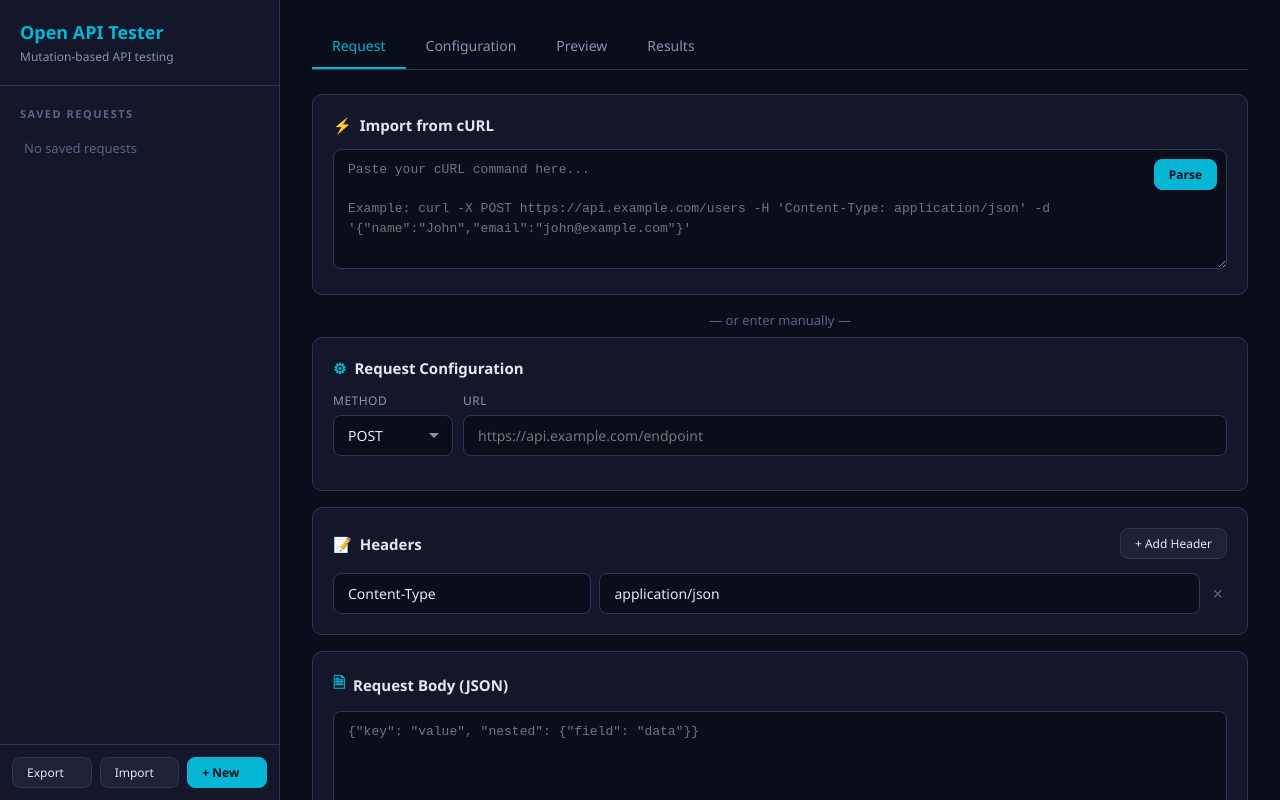
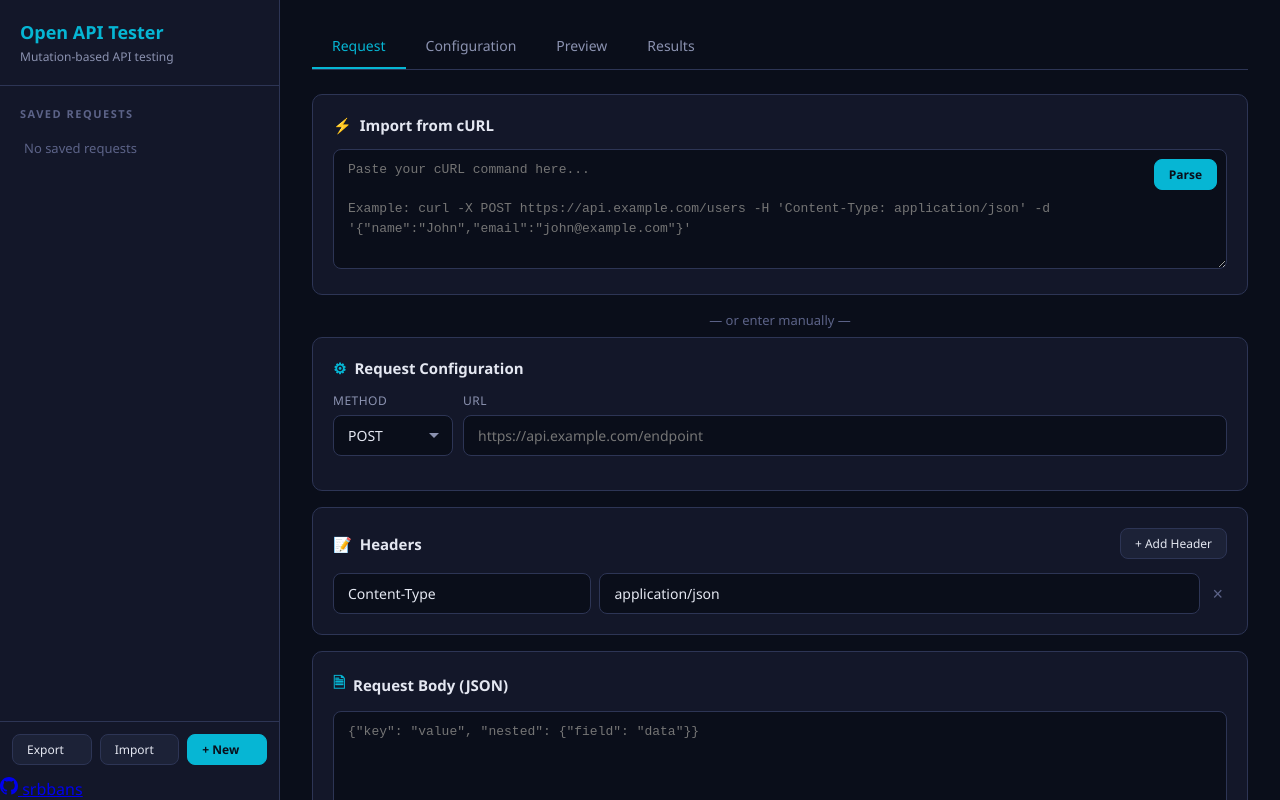
Before and after one commit to srbbans/Open-API-Tester, a website: page public/index.html in a window 1280 px wide. Drawn offline with Linux system fonts and the light colour scheme.

Commit message:
Add GitHub link to sidebar footer

```diff
--- a/public/index.html
+++ b/public/index.html
@@ -27,6 +27,12 @@
       <button class="btn btn-sm" onclick="exportAll()" title="Export All">Export</button>
       <button class="btn btn-sm" onclick="showImportModal()" title="Import Requests">Import</button>
       <button class="btn btn-sm btn-primary" onclick="newRequest()" title="New Request">+ New</button>
+    </div>
+    <div class="sidebar-footer">
+      <a href="https://github.com/srbbans" target="_blank" rel="noopener noreferrer" class="dev-link">
+        <svg width="18" height="18" viewBox="0 0 16 16" fill="currentColor"><path d="M8 0C3.58 0 0 3.58 0 8c0 3.54 2.29 6.53 5.47 7.59.4.07.55-.17.55-.38 0-.19-.01-.82-.01-1.49-2.01.37-2.53-.49-2.69-.94-.09-.23-.48-.94-.82-1.13-.28-.15-.68-.52-.01-.53.63-.01 1.08.58 1.23.82.72 1.21 1.87.87 2.33.66.07-.52.28-.87.51-1.07-1.78-.2-3.64-.89-3.64-3.95 0-.87.31-1.59.82-2.15-.08-.2-.36-1.02.08-2.12 0 0 .67-.21 2.2.82.64-.18 1.32-.27 2-.27.68 0 1.36.09 2 .27 1.53-1.04 2.2-.82 2.2-.82.44 1.1.16 1.92.08 2.12.51.56.82 1.27.82 2.15 0 3.07-1.87 3.75-3.65 3.95.29.25.54.73.54 1.48 0 1.07-.01 1.93-.01 2.2 0 .21.15.46.55.38A8.01 8.01 0 0016 8c0-4.42-3.58-8-8-8z"/></svg>
+        <span>srbbans</span>
+      </a>
     </div>
   </aside>
 
```
